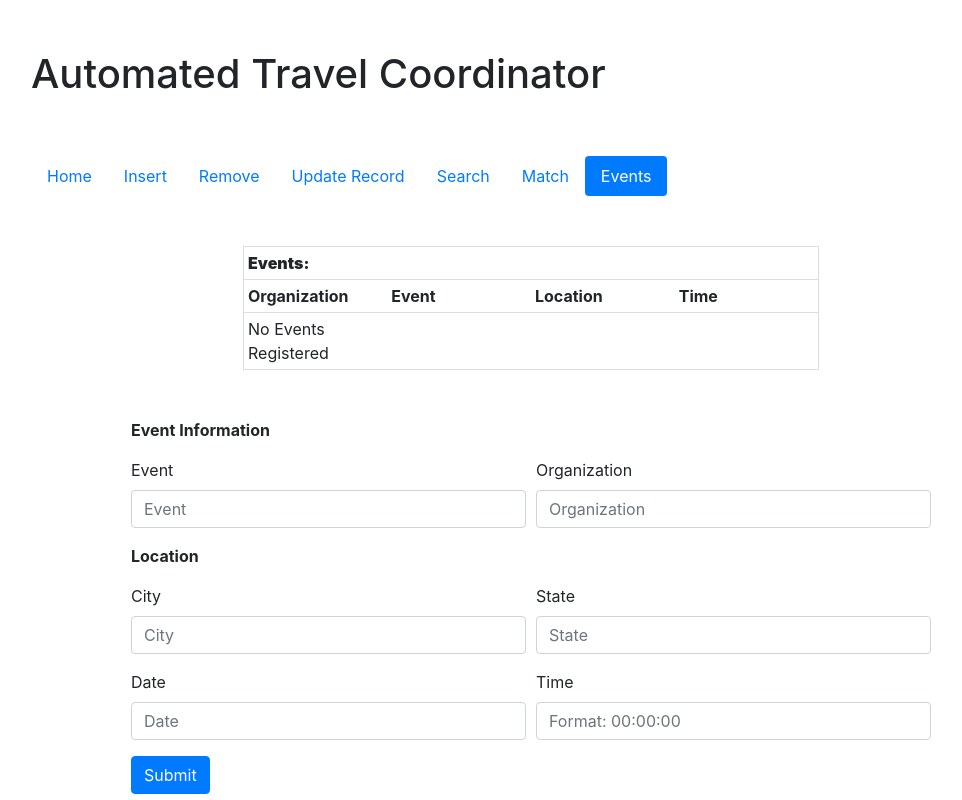
After one commit to jmgamer12/CarFinder, a Django app: page /events/ in a window 1280 px wide. The commit adds this page. Shown: the whole page, without its empty margins (109-1071 px from the left). Run offline with Django 3.2, Linux system fonts and the light colour scheme; data that the repository does not hold is empty; some libraries are stand-ins or nearby versions.

Commit message:
Matching function complete and few other changes

```diff
--- a/CarFinder/urls.py
+++ b/CarFinder/urls.py
@@ -40,5 +40,8 @@ urlpatterns = [
     path('search/', views.search, name='search'),
     path('search_return/', views.search_return, name='search_return'),
 
-    path('match/', views.match, name='match')
+    path('match/', views.match, name='match'),
+
+    path('events/', views.events, name='events'),
+    path('events_add/', views.events_add, name='events_add')
 ]
--- a/FindCar/views.py
+++ b/FindCar/views.py
@@ -55,7 +55,8 @@ def insert(request):
         print("Unknown Error")
 
     drivers = getDrivers()
-    context = {'items': org_list_final, "insert_page": "active", 'drivers': drivers}
+    events = getEvents()
+    context = {'items': org_list_final, "insert_page": "active", 'drivers': drivers, 'events':   events}
     return render(request, 'insert.html', context)
 
 
@@ -127,13 +128,18 @@ def submission(request):
         # adds connection to rider subclass
         r_prefDrive = request.POST.get('inputPref')
         r_drivername = r_prefDrive.split(" -- ")
-        cursor.execute("SELECT id FROM findcar_person WHERE p_name = '{}'".format(r_drivername[0]))
-        r_driverid = cursor.fetchone()[0]
+        print(r_drivername)
+        if r_drivername[0] == "No Preference":
+            r_driverid = -1
+        else:
+            cursor.execute("SELECT id FROM findcar_person WHERE p_name = '{}'".format(r_drivername[0]))
+            r_driverid = cursor.fetchone()[0]
         cursor.execute("INSERT INTO findcar_rider (preferredDriver, PID_id) VALUES ('{}', '{}')".format(r_driverid, person_id))
 
     refill_org_list(org_list_final)
+    events = getEvents()
     drivers = getDrivers()
-    context = {"insert_page": "active", 'items': org_list_final, 'drivers': drivers}
+    context = {"insert_page": "active", 'items': org_list_final, 'drivers': drivers, 'events': events}
     return render(request, 'insert.html', context)
 
 
@@ -264,18 +270,64 @@ def search_return(request):
 
 def match(request):
     cursor = connection.cursor()
-    cursor.execute("SELECT * FROM findcar_person;")
+    cursor.execute("SELECT p1.id, r.preferredDriver as driverId, p1.p_name, p1.team, p1.phone FROM findcar_rider r LEFT JOIN findcar_person p1 on r.PID_id = p1.id LEFt JOIN findcar_person p2 on p2.id = r.preferredDriver ORDER BY p2.id;")
+    result_set = cursor.fetchall()
+    cursor.execute("SELECT p.id, c.make, c.model, c.year, c.numSeats, p.p_name, o.org_name, p.team, p.phone FROM findcar_driver d LEFT JOIN findcar_person p on p.id = d.PID_id LEFT JOIN findcar_car c on d.CID_id = c.id LEFT JOIN findcar_organization o on p.org_id = o.id;")
+    car_set = cursor.fetchall()
 
     try:
-        result_set = cursor.fetchall()
         p1 = []
+        cars = []
 
-        PersonTup = namedtuple('PersonTup', 'id p_name phone team departTime org_id')
+        PersonTup = namedtuple('PersonTup', 'id driverId p_name team phone matched')
         for x in result_set:
-            temp_person = PersonTup(x[0], x[1], x[2], x[3], x[4], x[5])
+            temp_person = PersonTup(x[0], x[1], x[2], x[3], x[4], 0)
             p1.append(temp_person)
 
-        context = {"match_page": "active", "people": p1}
+        CarTup = namedtuple('CarTup', 'id make model year numSeats p_name org_name team phone remSeats')
+        for x in car_set:
+            temp_car = CarTup(x[0], x[1], x[2], x[3], x[4], x[5], x[6], x[7], x[8], x[4]-1)
+            cars.append(temp_car)
+
+        allcars = []
+        for x in cars:
+            matchedCar = []
+            matchedCar.append(x)
+            allcars.append(matchedCar)
+
+        for car in allcars:
+            for person in range(len(p1)):
+                if p1[person].driverId == car[0].id and car[0].remSeats > 0 and p1[person].matched == 0:
+                    p1[person] = p1[person]._replace(matched=1)
+                    car[0] = car[0]._replace(remSeats=car[0].remSeats - 1)
+                    car.append(p1[person])
+
+        for car in allcars:
+            for person in range(len(p1)):
+                if p1[person].team == car[0].team and car[0].remSeats > 0 and p1[person].matched == 0:
+                    p1[person] = p1[person]._replace(matched=1)
+                    car[0] = car[0]._replace(remSeats=car[0].remSeats - 1)
+                    car.append(p1[person])
+
+        for car in allcars:
+            for person in range(len(p1)):
+                if p1[person].matched == 0:
+                    p1[person] = p1[person]._replace(matched=1)
+                    car[0] = car[0]._replace(remSeats=car[0].remSeats - 1)
+                    car.append(p1[person])
+
+        allUnmatched = []
+        for person in range(len(p1)):
+            if p1[person].matched == 0:
+                p1[person] = p1[person]._replace(matched=1)
+                allUnmatched.append(p1[person])
+
+        if not allUnmatched:
+            message = "All people are matched"
+            endMessage = PersonTup("", "", message, "", "", "")
+            allUnmatched.append(endMessage)
+
+        context = {"match_page": "active", "cars": allcars, "unmatched": allUnmatched}
 
     except my.DataError:
         print("DataError")
@@ -288,3 +340,63 @@ def match(request):
         return render(request, 'match.html')
 
     return render(request, 'match.html', context)
+
+
+def events(request):
+    events = getEvents()
+    context = {"events_page": "active", "events": events}
+    return render(request, 'events.html', context)
+
+def events_add(request):
+    cursor = connection.cursor()
+
+    try:
+
+        ev_name = request.POST.get("inputEvent")
+        org_name = request.POST.get("inputOrg")
+        city = request.POST.get("inputCity")
+        state = request.POST.get("inputState")
+        date = request.POST.get("inputDate")
+        time = request.POST.get("inputTime")
+
+        datespl = date.split("/")
+        timeFinal = "{}-{}-{} {}".format(datespl[2], datespl[0], datespl[1], time)
+
+        location = "{}, {}".format(city, state)
+
+        cursor.execute("INSERT INTO findcar_event (time, location, org_name, ev_name) VALUES ('{}', '{}', '{}', '{}');".format(timeFinal, location, org_name, ev_name))
+        connection.commit()
+
+    except my.DataError:
+        print("DataError")
+        return render(request, 'match.html')
+    except my.ProgrammingError:
+        print("Exception Occured")
+        return render(request, 'match.html')
+    except:
+        print("Unknown Error")
+        return render(request, 'match.html')
+
+    events = getEvents()
+    context = {"events_page": "active", "events": events}
+    return render(request, 'events.html', context)
+
+def getEvents():
+    cursor = connection.cursor()
+
+    events = []
+
+    cursor.execute("SELECT * FROM findcar_event")
+    event_set = cursor.fetchall()
+
+    EventTup = namedtuple("EventTup", "id time location org_name ev_name")
+
+    for event in event_set:
+        temp_event = EventTup(event[0], event[1], event[2], event[3], event[4])
+        events.append(temp_event)
+
+    if not events:
+        temp_event2 = EventTup("", "", "", "No Events Registered", "")
+        events.append(temp_event2)
+
+    return events
--- a/Templates/base.html
+++ b/Templates/base.html
@@ -39,8 +39,13 @@
     <!-- jQuery first, then Bootstrap JS -->
     <script src="https://code.jquery.com/jquery-3.3.1.min.js"></script>
     <script src="https://stackpath.bootstrapcdn.com/bootstrap/4.1.3/js/bootstrap.min.js"></script>
-
-
+    <script src="https://code.jquery.com/ui/1.12.1/jquery-ui.js"></script>
+    <link rel="stylesheet" href="//code.jquery.com/ui/1.12.1/themes/base/jquery-ui.css">
+    <script>
+        $( function() {
+             $( "#datepicker" ).datepicker();
+        } );
+    </script>
     {% load static %}
     <script src = "{% static 'main.js' %}"></script>
 </head>
@@ -65,6 +70,9 @@
         <li class="nav-item">
 	        <a class="nav-link {{ match_page }}" href="{% url 'match' %}">Match</a>
         </li>
+        <li class="nav-item">
+	        <a class="nav-link {{ events_page }}" href="{% url 'events' %}">Events</a>
+        </li>
     </ul>
 
     {% block content %}
--- /dev/null
+++ b/Templates/events.html
@@ -0,0 +1,68 @@
+{% extends 'base.html' %}
+{% block content %}
+    <table>
+        <tr>
+            <th><b>Events:</b></th>
+            <th></th>
+            <th></th>
+            <th></th>
+        </tr>
+        <tr>
+            <th>Organization</th>
+            <th>Event</th>
+            <th>Location</th>
+            <th>Time</th>
+        </tr>
+        {% for event in events %}
+        <tr>
+            <td>{{ event.org_name }}</td>
+            <td>{{ event.ev_name }}</td>
+            <td>{{ event.location }}</td>
+            <td>{{ event.time }}</td>
+        </tr>
+        {% endfor %}
+    </table>
+    <br><br>
+    <div class="container">
+        <form class="contact-form" method="post" action="/events_add/">
+            {% csrf_token %}
+            <div class="form-group">
+                <p><b>Event Information</b></p>
+            </div>
+            <div class="form-row">
+                <div class="form-group col-md-6">
+                    <label for="inputEvent">Event</label>
+                    <input type="text" name="inputEvent" class = "form-control" id="inputEvent" placeholder="Event">
+                </div>
+                <div class="form-group col-md-6">
+                    <label for="inputOrg">Organization</label>
+                    <input type="teext" name="inputOrg" class = "form-control" id="inputOrg" placeholder="Organization">
+                </div>
+            </div>
+            <div class="form-group">
+                <p><b>Location</b></p>
+            </div>
+            <div class="form-row">
+                <div class="form-group col-md-6">
+                    <label for="inputCity">City</label>
+                    <input type="text" name="inputCity" class = "form-control" id="inputCity" placeholder="City">
+                </div>
+                <div class="form-group col-md-6">
+                    <label for="inputState">State</label>
+                    <input type="text" name="inputState" class = "form-control" id="inputState" placeholder="State">
+                </div>
+            </div>
+            <div class="form-row">
+                <div class="form-group col-md-6">
+                    <label for="datepicker">Date</label>
+                    <input type="text" name="inputDate" class = "form-control" id="datepicker" placeholder="Date">
+                </div>
+                <div class="form-group col-md-6">
+                    <label for="inputTime">Time</label>
+                    <input type="text" name="inputTime" class = "form-control" id="inputTime" placeholder="Format: 00:00:00">
+                </div>
+            </div>
+            <button type="submit" class="btn btn-primary">Submit</button>
+        </form>
+    </div>
+{% endblock %}
```
Also changed, not shown: Templates/insert.html (+6 -2 lines), Templates/match.html (+33 -8 lines).
